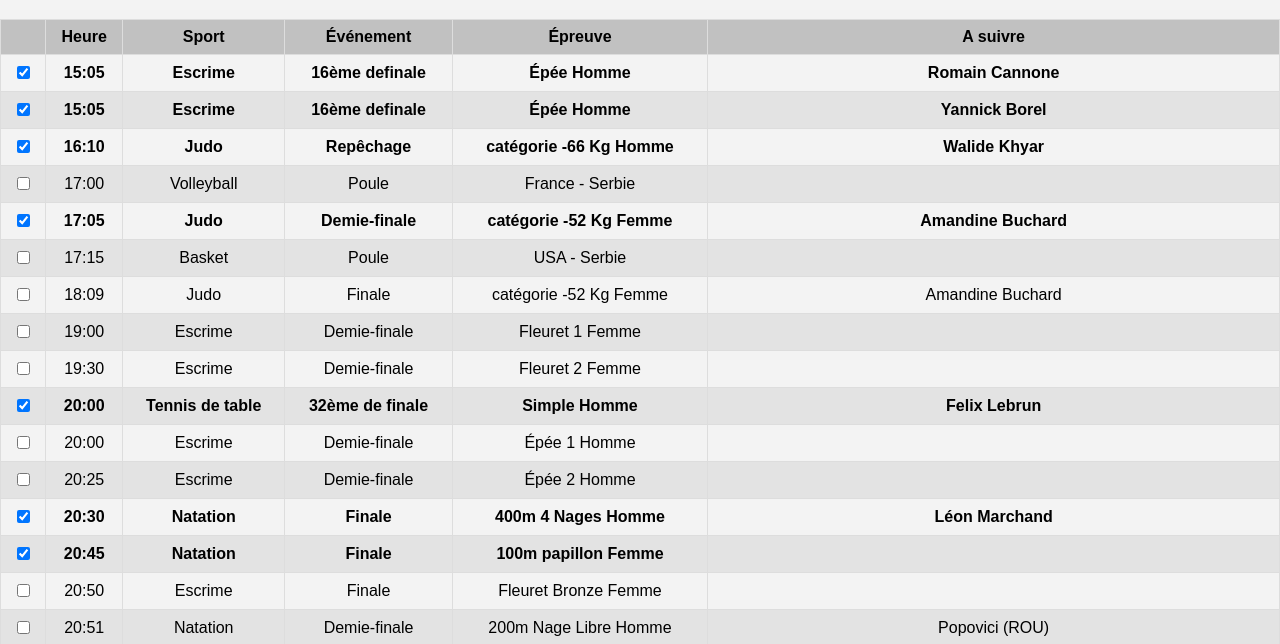
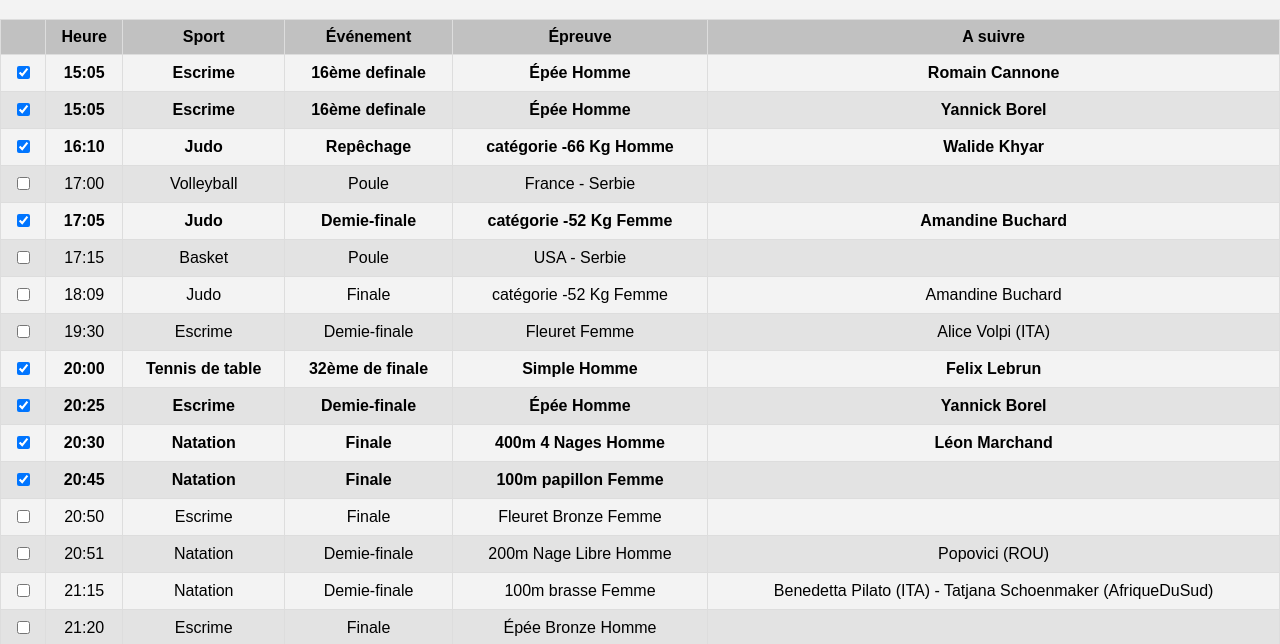
Before and after one commit to Attila4446/Programme-JO-Paris-2024, a plain HTML site: page 28juillet.html in a window 1280 px wide. Shown: the part 120-764 px from the top of the page. Drawn offline with Linux system fonts and the light colour scheme.

Commit message:
Update 28juillet.html

```diff
--- a/28juillet.html
+++ b/28juillet.html
@@ -128,19 +128,11 @@
       </tr>
       <tr>
         <td><input type="checkbox"></td>
-        <td>19:00</td>
-        <td>Escrime</td>
-        <td>Demie-finale</td>
-        <td>Fleuret 1 Femme</td>
-        <td></td>
-      </tr>
-      <tr>
-        <td><input type="checkbox"></td>
         <td>19:30</td>
         <td>Escrime</td>
         <td>Demie-finale</td>
-        <td>Fleuret 2 Femme</td>
-        <td></td>
+        <td>Fleuret Femme</td>
+        <td>Alice Volpi (ITA)</td>
       </tr>
       <tr>
         <td><input type="checkbox" checked></td>
@@ -151,20 +143,12 @@
         <td>Felix Lebrun</td>
       </tr>
       <tr>
-        <td><input type="checkbox"></td>
-        <td>20:00</td>
-        <td>Escrime</td>
-        <td>Demie-finale</td>
-        <td>Épée 1 Homme</td>
-        <td></td>
-      </tr>
-      <tr>
-        <td><input type="checkbox"></td>
+        <td><input type="checkbox" checked></td>
         <td>20:25</td>
         <td>Escrime</td>
         <td>Demie-finale</td>
-        <td>Épée 2 Homme</td>
-        <td></td>
+        <td>Épée Homme</td>
+        <td>Yannick Borel</td>
       </tr>
       <tr>
         <td><input type="checkbox" checked></td>
```
